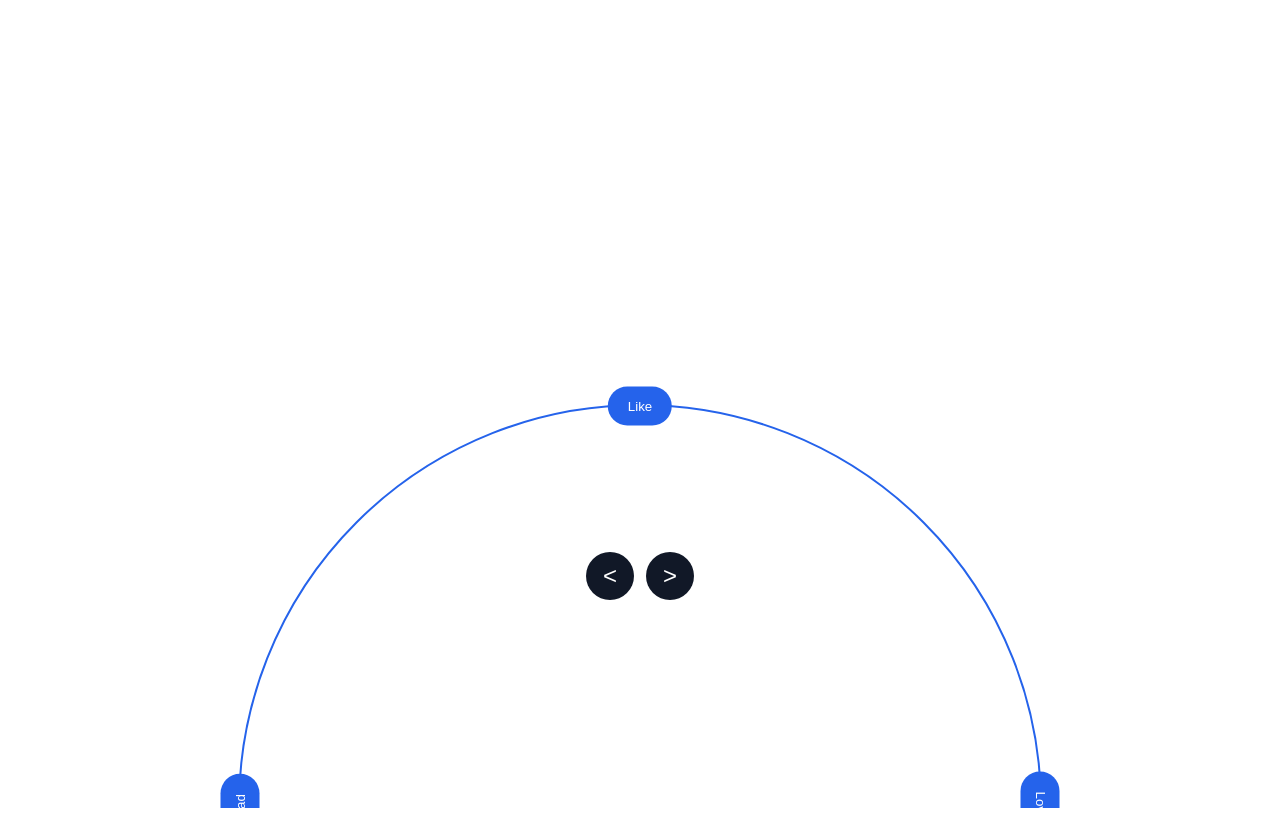
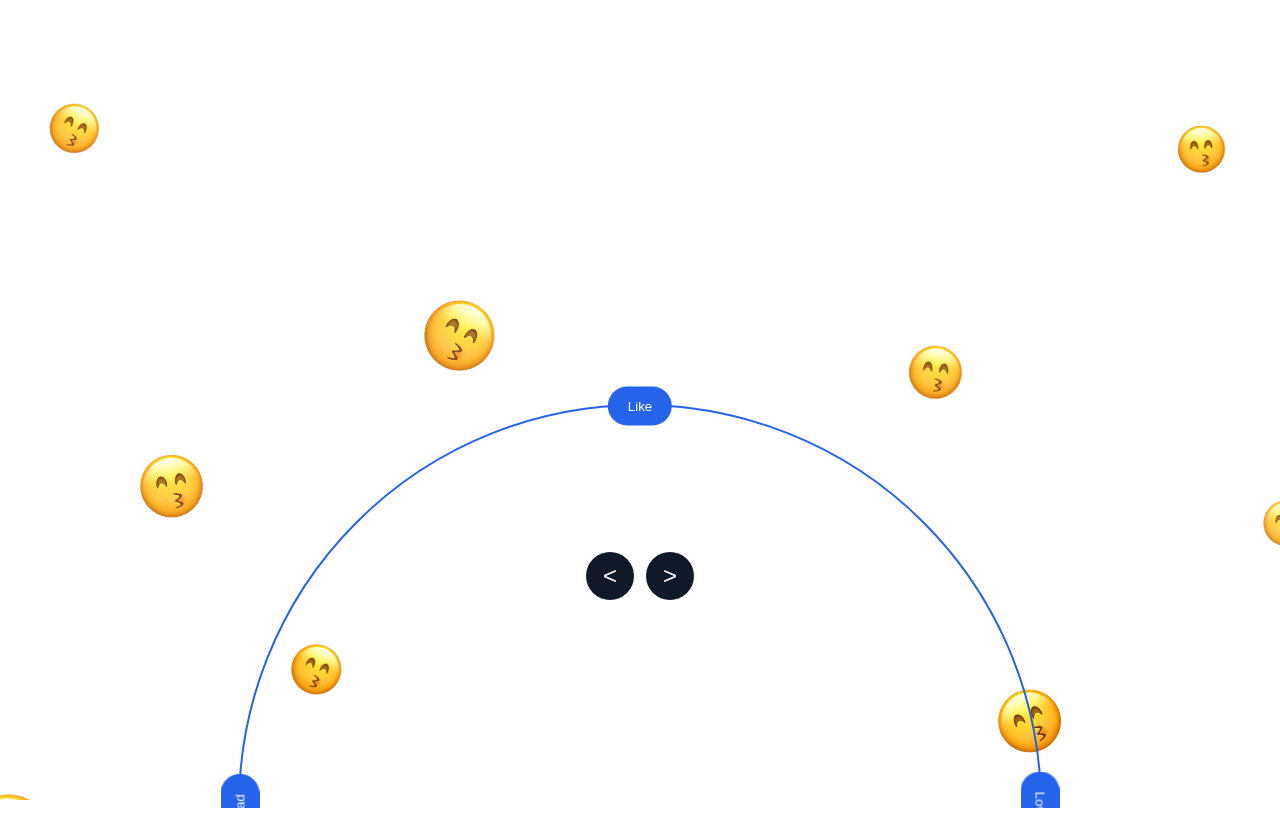
Before and after one commit to doantd11/1308, a React (Vite) app: page / in a window 1280 px wide. Built offline with nearby package versions, Linux system fonts and the light colour scheme.

Commit message:
[DatDT][BackgroundTemp][design sticker background]

```diff
--- a/components/temp/BackgroundTemp.jsx
+++ b/components/temp/BackgroundTemp.jsx
@@ -1,3 +1,71 @@
-export default function BackgroundTemp() {
-  return null;
+import { useState } from 'react';
+
+const imagePositions = [
+  [8, 14],
+  [38, 40],
+  [72, 48],
+  [96, 20],
+  [24, 82],
+  [79, 88],
+  [2, 103],
+  [98, 64],
+  [64, -8],
+  [45, 108],
+  [14, 58],
+  [88, 112],
+  [-4, 36],
+];
+
+const styleCache = new Map();
+
+const getImageStyles = (image) => {
+  if (styleCache.has(image)) {
+    return styleCache.get(image);
+  }
+
+  const styles = imagePositions.map(([left, top]) => ({
+    left: `${left + (Math.random() - 0.5) * 6}%`,
+    opacity: 0.85 + Math.random() * 0.15,
+    top: `${top + (Math.random() - 0.5) * 6}%`,
+    transform: `translate(-50%, -50%) scale(${0.55 + Math.random() * 0.65}) rotate(${-30 + Math.random() * 60}deg)`,
+  }));
+
+  styleCache.set(image, styles);
+  return styles;
+};
+
+export default function BackgroundTemp({ image }) {
+  const [imageStyles] = useState(() => getImageStyles(image));
+
+  return (
+    <div
+      aria-hidden="true"
+      style={{
+        background: '#fff',
+        height: '100vh',
+        left: 0,
+        overflow: 'hidden',
+        pointerEvents: 'none',
+        position: 'fixed',
+        top: 0,
+        width: '100vw',
+        zIndex: 0,
+      }}
+    >
+      {imageStyles.map((imageStyle, index) => (
+        <img
+          alt=""
+          key={index}
+          src={image}
+          style={{
+            maxWidth: '220px',
+            minWidth: '90px',
+            position: 'absolute',
+            width: '16vw',
+            ...imageStyle,
+          }}
+        />
+      ))}
+    </div>
+  );
 }
```
